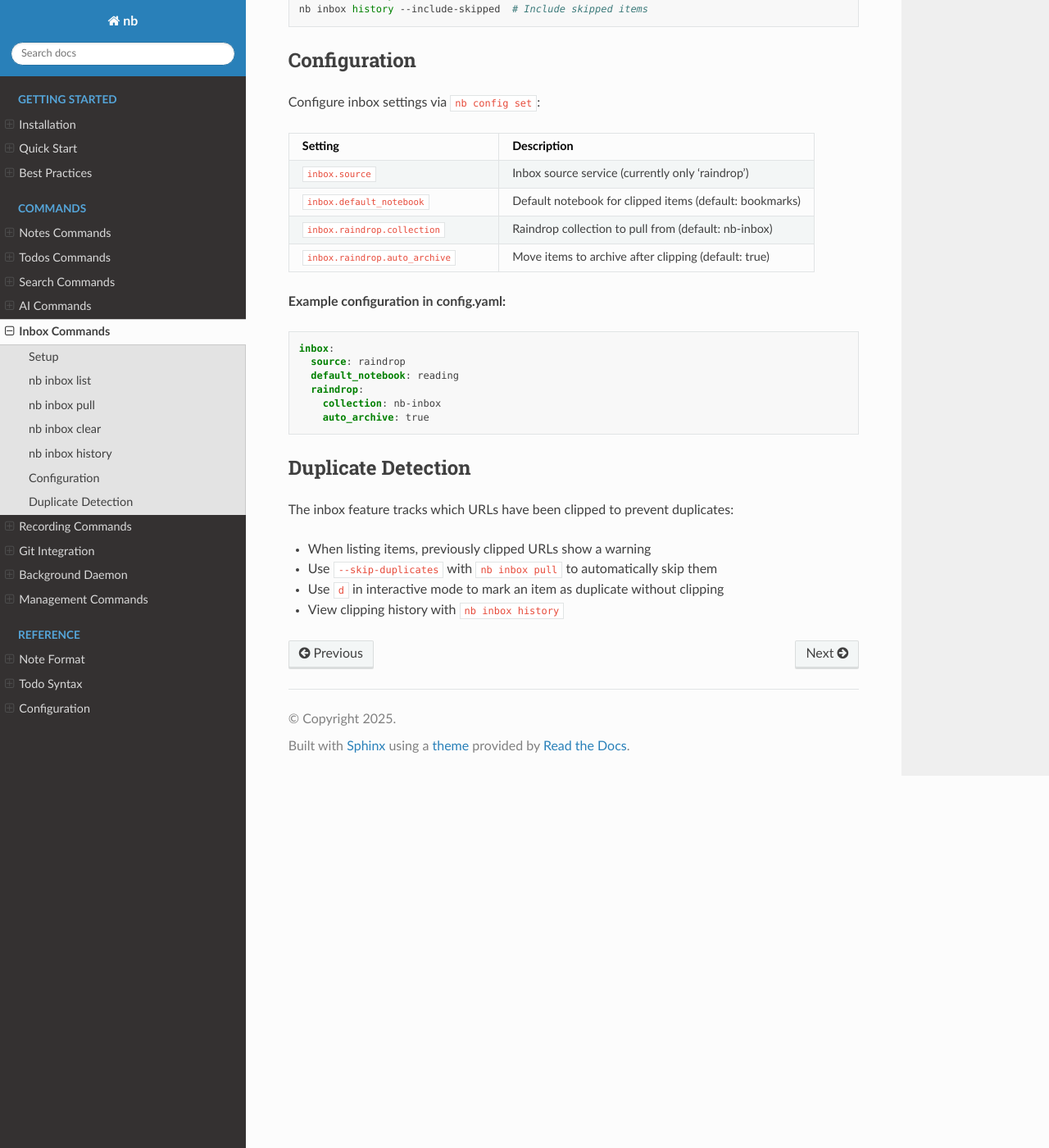
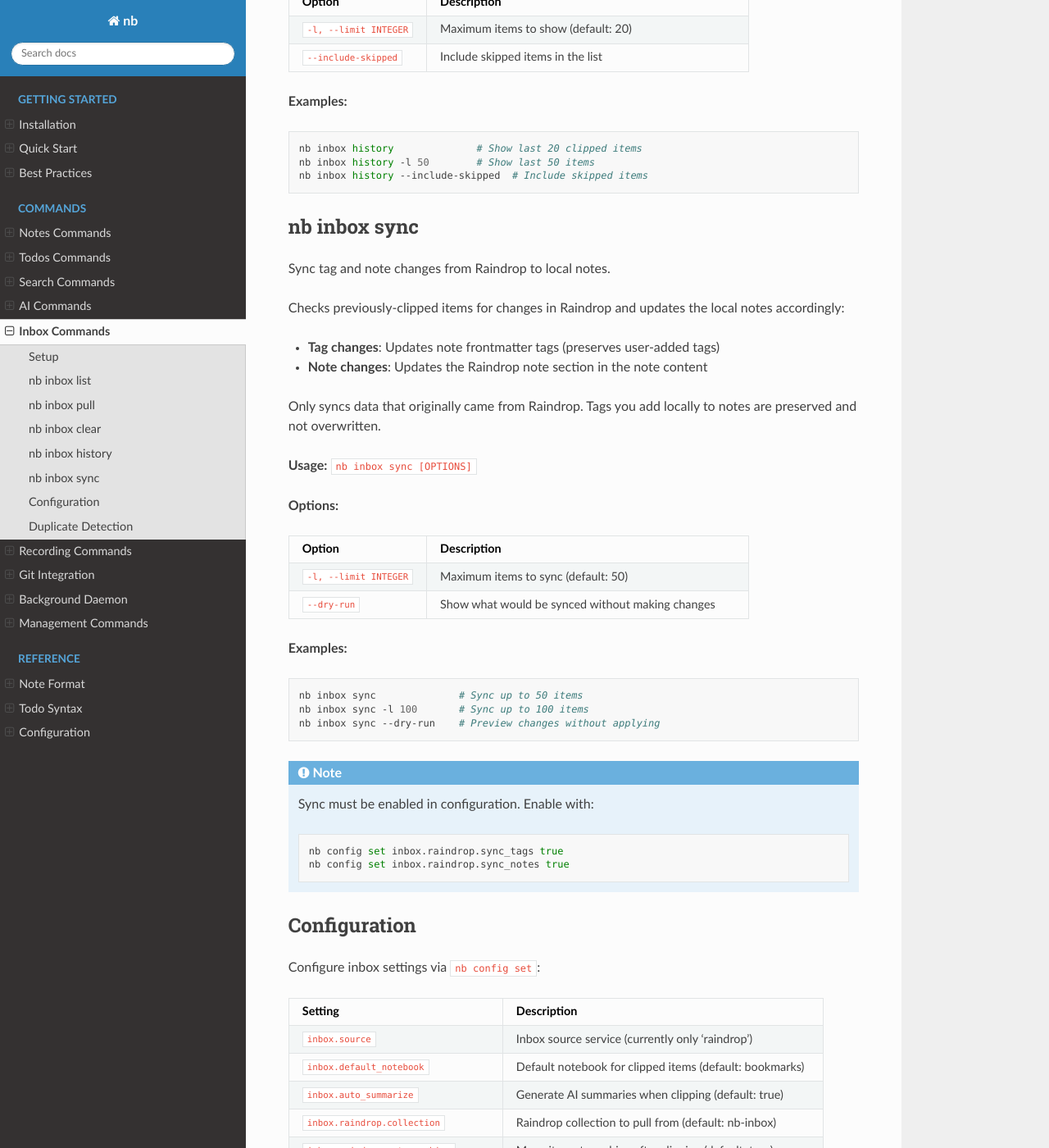
Before and after one commit to thomas-villani/nb, a Sphinx documentation site: the page built from docs/source/commands/inbox.rst, in a window 1280 px wide and 1400 px high, scrolled down 4092 px. Shown: the whole window at 82% size. Built offline with Sphinx 7.4.7 and the Read the Docs theme 3.1.0, drawn with Linux system fonts in a browser that asks for light colours; some of the changed text lies outside the part shown.

Commit message:
Update docs and changelog for v0.4.7 release: inbox and clipboard
- Add CHANGELOG entry for v0.4.7 summarizing Raindrop multi-collection inbox, clipboard support, DB schema bump to v18, daemon CLI change, dependency fix, and test additions
- Document new inbox features and CLI options (multi-collection, per-collection settings, --paste/--copy clipboard flags, --ai toggle, nb inbox sync with dry-run and limit)
- Add sync configuration docs and migration/usage notes; call out required DB migration and update needed for external daemon invocations
- Update notes command docs (clarify nb link remove usage and add linking external files reference)
- Add nb record test command docs to help detect and save working audio device configurations
- Update todo list to reflect inbox sync work done and add a clipboard-related todo item

```diff
--- a/docs/source/commands/inbox.rst
+++ b/docs/source/commands/inbox.rst
@@ -87,19 +87,21 @@ By default runs interactively, prompting for each item. Already-clipped items ar
    * - Option
      - Description
    * - ``-n, --notebook TEXT``
-     - Notebook to clip items to
+     - Notebook to clip items to (overrides collection mapping)
    * - ``--auto``
      - Clip all items without prompting
    * - ``-a, --all``
      - Include already-clipped items
    * - ``-l, --limit INTEGER``
-     - Maximum items to process (default: 10)
+     - Maximum items to process per collection (default: 10)
    * - ``-c, --collection TEXT``
-     - Raindrop collection name
+     - Specific Raindrop collection (default: all configured)
    * - ``-t, --tag TEXT``
      - Additional tags (repeatable)
    * - ``--no-archive``
      - Don't archive items after clipping
+   * - ``--ai / --no-ai``
+     - Generate AI summary for clipped content (default: from config ``inbox.auto_summarize``)
 
 **Interactive Mode Commands:**
 
@@ -128,12 +130,14 @@ When running without ``--auto``, you can use these commands at each prompt:
 
 .. code-block:: bash
 
-   nb inbox pull                    # Interactive mode
-   nb inbox pull --auto             # Clip all to default notebook
-   nb inbox pull -n bookmarks       # Clip all to 'bookmarks'
-   nb inbox pull -l 5               # Process only 5 items
+   nb inbox pull                    # Interactive mode, all collections
+   nb inbox pull --auto             # Clip all to configured notebooks
+   nb inbox pull -n bookmarks       # Clip all to 'bookmarks' (override)
+   nb inbox pull -c research        # Only process 'research' collection
+   nb inbox pull -l 5               # Process only 5 items per collection
    nb inbox pull -t research        # Add #research tag to all
    nb inbox pull --all              # Include already-clipped items
+   nb inbox pull --no-ai            # Disable AI summary generation
 
 **Example Interactive Session:**
 
@@ -226,6 +230,50 @@ Lists items that have been previously processed from the inbox, including which
    nb inbox history -l 50        # Show last 50 items
    nb inbox history --include-skipped  # Include skipped items
 
+nb inbox sync
+-------------
+
+Sync tag and note changes from Raindrop to local notes.
+
+Checks previously-clipped items for changes in Raindrop and updates the local notes accordingly:
+
+- **Tag changes**: Updates note frontmatter tags (preserves user-added tags)
+- **Note changes**: Updates the Raindrop note section in the note content
+
+Only syncs data that originally came from Raindrop. Tags you add locally to notes are preserved and not overwritten.
+
+**Usage:** ``nb inbox sync [OPTIONS]``
+
+**Options:**
+
+.. list-table::
+   :widths: 30 70
+   :header-rows: 1
+
+   * - Option
+     - Description
+   * - ``-l, --limit INTEGER``
+     - Maximum items to sync (default: 50)
+   * - ``--dry-run``
+     - Show what would be synced without making changes
+
+**Examples:**
+
+.. code-block:: bash
+
+   nb inbox sync              # Sync up to 50 items
+   nb inbox sync -l 100       # Sync up to 100 items
+   nb inbox sync --dry-run    # Preview changes without applying
+
+.. note::
+
+   Sync must be enabled in configuration. Enable with:
+
+   .. code-block:: bash
+
+      nb config set inbox.raindrop.sync_tags true
+      nb config set inbox.raindrop.sync_notes true
+
 Configuration
 -------------
 
@@ -241,10 +289,16 @@ Configure inbox settings via ``nb config set``:
      - Inbox source service (currently only 'raindrop')
    * - ``inbox.default_notebook``
      - Default notebook for clipped items (default: bookmarks)
+   * - ``inbox.auto_summarize``
+     - Generate AI summaries when clipping (default: true)
    * - ``inbox.raindrop.collection``
      - Raindrop collection to pull from (default: nb-inbox)
    * - ``inbox.raindrop.auto_archive``
      - Move items to archive after clipping (default: true)
+   * - ``inbox.raindrop.sync_tags``
+     - Sync tag changes from Raindrop to notes (default: false)
+   * - ``inbox.raindrop.sync_notes``
+     - Sync note changes from Raindrop to notes (default: false)
 
 **Example configuration in config.yaml:**
 
@@ -253,9 +307,12 @@ Configure inbox settings via ``nb config set``:
    inbox:
      source: raindrop
      default_notebook: reading
+     auto_summarize: true
      raindrop:
        collection: nb-inbox
        auto_archive: true
+       sync_tags: true
+       sync_notes: true
 
 Duplicate Detection
 -------------------
@@ -263,6 +320,6 @@ Duplicate Detection
 The inbox feature tracks which URLs have been clipped to prevent duplicates:
 
 - When listing items, previously clipped URLs show a warning
-- Use ``--skip-duplicates`` with ``nb inbox pull`` to automatically skip them
+- Already-clipped items are hidden by default (use ``--all`` to include them)
 - Use ``d`` in interactive mode to mark an item as duplicate without clipping
 - View clipping history with ``nb inbox history``
```
Also changed, not shown: CHANGELOG.md (+32 -0 lines), docs/source/commands/notes.rst (+7 -2 lines), docs/source/commands/recording.rst (+33 -0 lines), todo.md (+2 -1 lines).
